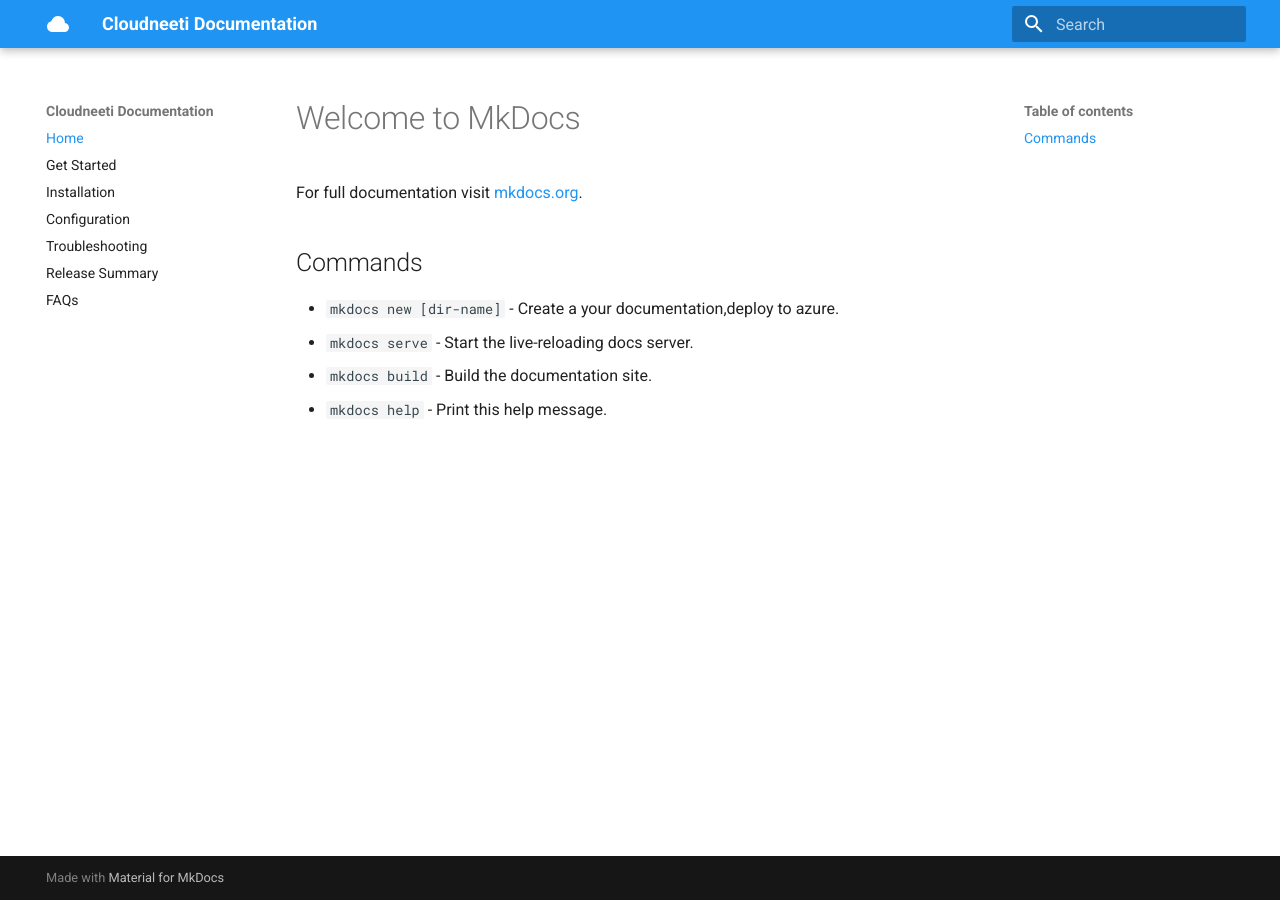
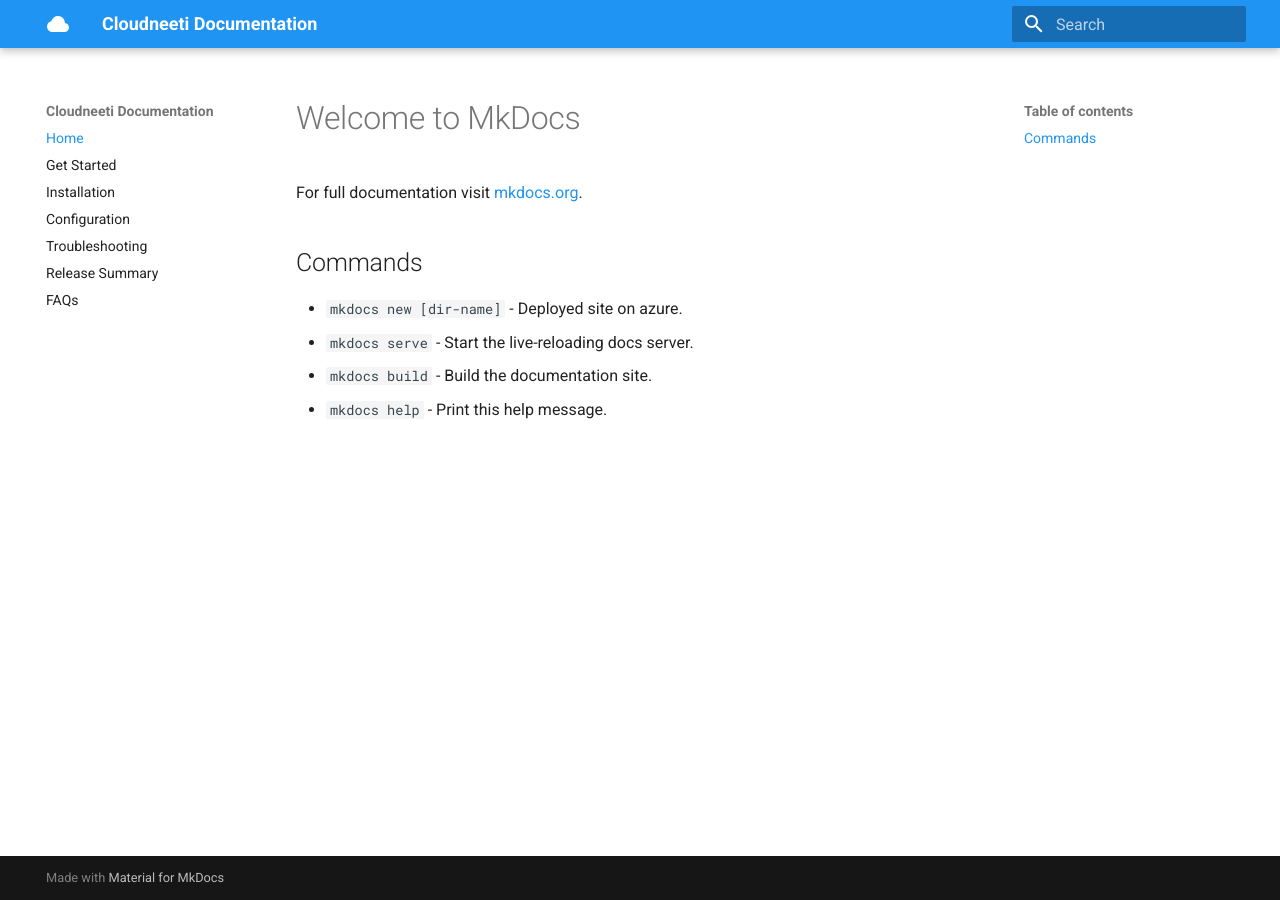
Before and after one commit to AbhaysinghBhosale/MkDocs, an MkDocs documentation site: the page built from docs/index.md, in a window 1280 px wide. Built offline with MkDocs 1.6.1 and Material for MkDocs 9.7.7, drawn with Linux system fonts in a browser that asks for light colours.

```diff
--- a/docs/index.md
+++ b/docs/index.md
@@ -4,7 +4,7 @@
 
 ## Commands
 
-* `mkdocs new [dir-name]` - Create a your documentation,deploy to azure.
+* `mkdocs new [dir-name]` - Deployed site on azure.
 * `mkdocs serve` - Start the live-reloading docs server.
 * `mkdocs build` - Build the documentation site.
 * `mkdocs help` - Print this help message.
```
Also changed, not shown: 1 other file.
